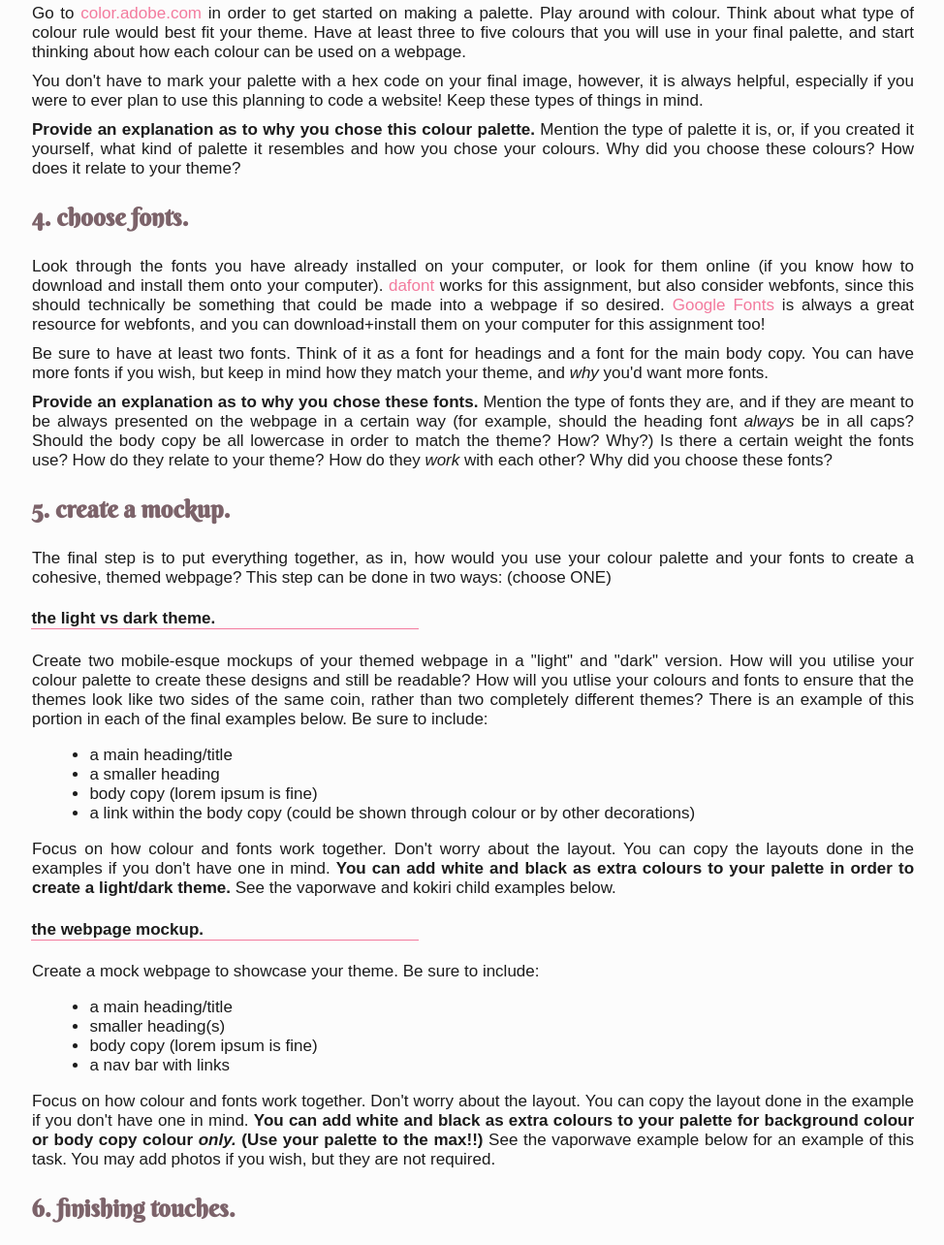
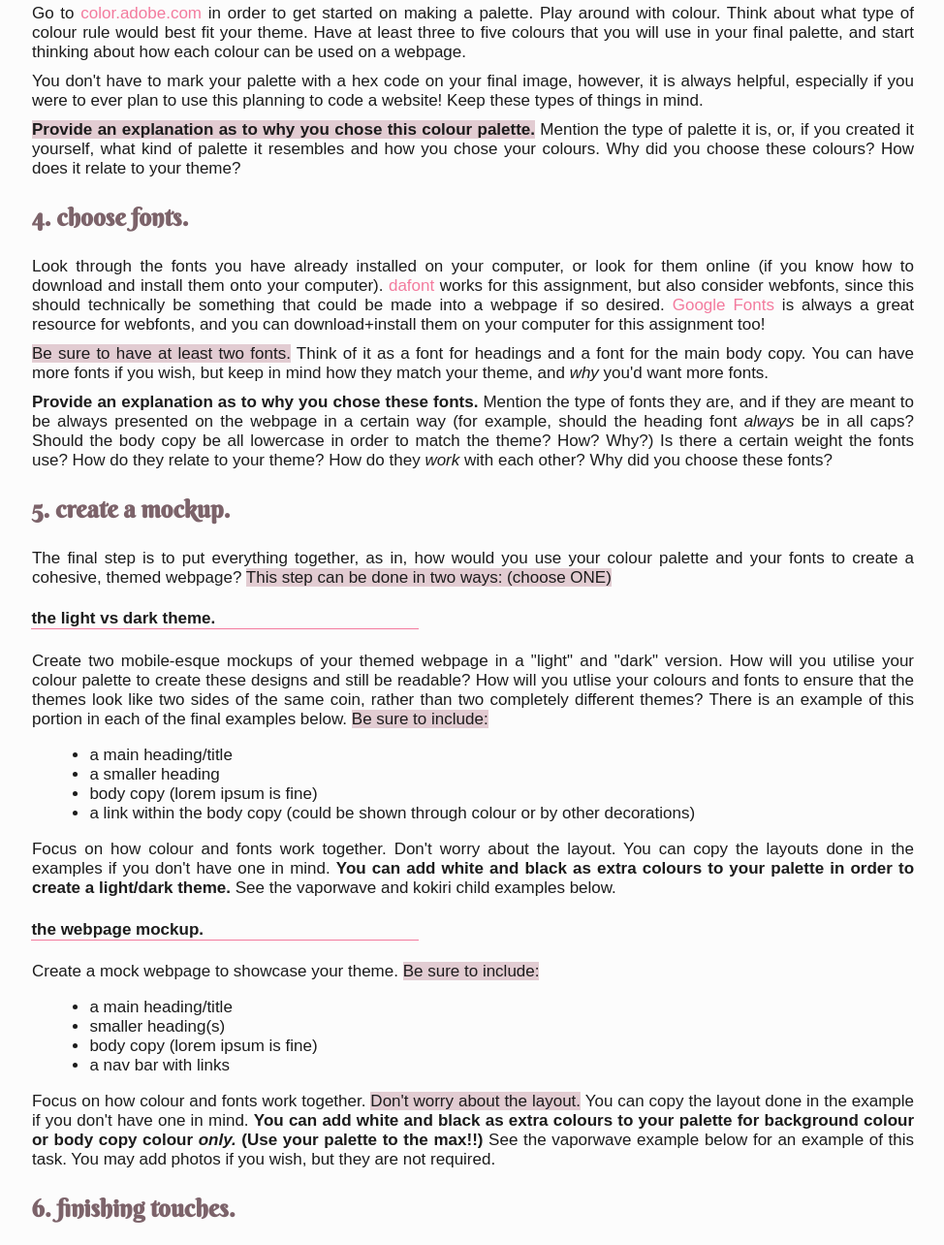
Before and after one commit to chell-github/chell-github.github.io, a plain HTML site: page presentations/week4/instructions.html in a window 1280 px wide. Shown: the part 1380-2664 px from the top of the page at 97% size, without its empty margins (152-1126 px from the left). Drawn offline with Linux system fonts and the light colour scheme; a web font is replaced by a local one.

Commit message:
fixed rubric

```diff
--- a/presentations/week4/instructions.html
+++ b/presentations/week4/instructions.html
@@ -16,6 +16,9 @@
       font-size: 17px;
     }
 
+::selection{
+  background-color: #e2ccd2;
+}
     h1, h2, h3 {
       font-family: 'Berkshire Swash', cursive;
       color: #F37B9E;
@@ -31,6 +34,13 @@
       width: 300px;
       height: 300px;
       color: #F37B9E;
+      background-color: #e2ccd2;
+    }
+
+    .highlight{
+      /*background-color:#F37B9E;
+      color: #fcfcfc;*/
+      color: #1c1c1c;
       background-color: #e2ccd2;
     }
 
@@ -145,7 +155,7 @@
     <main>
 
       <h2>instructions.</h2>
-      <p>Your task is to create a visually pleasing representation of a plan for a website or webpage based on a specific theme. The theme can be about absolutely anything; it can be based on a concept, a tv show, a character, etc. Whatever you choose to
+      <p>Your task is to create a visually pleasing representation of a plan for a website or webpage based on a specific theme. <span class="highlight">The theme can be about absolutely anything;</span> it can be based on a concept, a tv show, a character, etc. Whatever you choose to
         base your theme on, just be sure to explain what your theme is and how you plan to showcase that theme through colour and typography. You may use either <strong>Photoshop, Illustrator, or InDesign.</strong> What ever you're comfortable with!</p>
 
       <p>If you're having trouble choosing a theme, here are some ideas to get you started. Don't be afraid to get creative and present these themes in a completely unique way! As long as you're able to explain your reasoning behind your choices, you can
@@ -175,16 +185,16 @@
 
       <p>You don't have to mark your palette with a hex code on your final image, however, it is always helpful, especially if you were to ever plan to use this planning to code a website! Keep these types of things in mind.</p>
 
-      <p><strong>Provide an explanation as to why you chose this colour palette.</strong> Mention the type of palette it is, or, if you created it yourself, what kind of palette it resembles and how you chose your colours. Why did you choose these colours? How does it relate to your theme?</p>
+      <p><strong><span class="highlight">Provide an explanation as to why you chose this colour palette.</span></strong> Mention the type of palette it is, or, if you created it yourself, what kind of palette it resembles and how you chose your colours. Why did you choose these colours? How does it relate to your theme?</p>
       <h3>4. choose fonts.</h3>
       <p>Look through the fonts you have already installed on your computer, or look for them online (if you know how to download and install them onto your computer). <a href="https://www.dafont.com/" target="_blank">dafont</a> works for this assignment, but also consider webfonts, since this should technically be something that could be made into a webpage if so desired. <a href="https://fonts.google.com/">Google Fonts</a> is always a great resource for webfonts, and you can download+install them on your computer for this assignment too!</p>
-      <p>Be sure to have at least two fonts. Think of it as a font for headings and a font for the main body copy. You can have more fonts if you wish, but keep in mind how they match your theme, and <em>why</em> you'd want more fonts.</p>
+      <p><span class="highlight">Be sure to have at least two fonts.</span> Think of it as a font for headings and a font for the main body copy. You can have more fonts if you wish, but keep in mind how they match your theme, and <em>why</em> you'd want more fonts.</p>
       <p><strong>Provide an explanation as to why you chose these fonts.</strong> Mention the type of fonts they are, and if they are meant to be always presented on the webpage in a certain way (for example, should the heading font <em>always</em> be in all caps? Should the body copy be all lowercase in order to match the theme? How? Why?) Is there a certain weight the fonts use? How do they relate to your theme? How do they <em>work</em> with each other? Why did you choose these fonts?</p>
       <h3>5. create a mockup.</h3>
-      <p>The final step is to put everything together, as in, how would you use your colour palette and your fonts to create a cohesive, themed webpage? This step can be done in two ways: (choose ONE)</p>
+      <p>The final step is to put everything together, as in, how would you use your colour palette and your fonts to create a cohesive, themed webpage? <span class="highlight">This step can be done in two ways: (choose ONE)</span></p>
 
       <h4>the light vs dark theme.</h4>
-      <p>Create two mobile-esque mockups of your themed webpage in a "light" and "dark" version. How will you utilise your colour palette to create these designs and still be readable? How will you utlise your colours and fonts to ensure that the themes look like two sides of the same coin, rather than two completely different themes? There is an example of this portion in each of the final examples below. Be sure to include:</p>
+      <p>Create two mobile-esque mockups of your themed webpage in a "light" and "dark" version. How will you utilise your colour palette to create these designs and still be readable? How will you utlise your colours and fonts to ensure that the themes look like two sides of the same coin, rather than two completely different themes? There is an example of this portion in each of the final examples below. <span class="highlight">Be sure to include:</span></p>
       <ul>
         <li>a main heading/title</li>
         <li>a smaller heading</li>
@@ -195,14 +205,14 @@
       <p>Focus on how colour and fonts work together. Don't worry about the layout. You can copy the layouts done in the examples if you don't have one in mind. <strong>You can add white and black as extra colours to your palette in order to create a light/dark theme.</strong> See the vaporwave and kokiri child examples below.
       </p>
       <h4>the webpage mockup.</h4>
-      <p>Create a mock webpage to showcase your theme. Be sure to include:</p>
+      <p>Create a mock webpage to showcase your theme. <span class="highlight">Be sure to include:</span></p>
       <ul>
         <li>a main heading/title</li>
         <li>smaller heading(s)</li>
         <li>body copy (lorem ipsum is fine)</li>
         <li>a nav bar with links</li>
       </ul>
-      <p>Focus on how colour and fonts work together. Don't worry about the layout. You can copy the layout done in the example if you don't have one in mind. <strong>You can add white and black as extra colours to your palette for background colour or body copy colour <em>only.</em> (Use your palette to the max!!)</strong> See the vaporwave example below for an example of this task. You may add photos if you wish, but they are not required.</p>
+      <p>Focus on how colour and fonts work together. <span class="highlight">Don't worry about the layout.</span> You can copy the layout done in the example if you don't have one in mind. <strong>You can add white and black as extra colours to your palette for background colour or body copy colour <em>only.</em> (Use your palette to the max!!)</strong> See the vaporwave example below for an example of this task. You may add photos if you wish, but they are not required.</p>
       <h3>6. finishing touches.</h3>
       <p>Add images or other decorative elements to your image in order to really bring it all together. Ask yourself: does the final product evoke your theme <em>visually,</em> at a glance? Even if someone doesn't know the name of your theme, could they see that all the elements, colours, and fonts, work together?</p>
       <h3>7. save the file.</h3>
@@ -268,10 +278,11 @@
       <h3>PRACTICE TASKS</h3>
           <p>finding the fonts <strong>0/1</strong><br />making a colour palette <strong>0/1</strong></p>
       <h3>FINAL TASK</h3>
-          <p><strong>theme choice.</strong> (is it concise? is it conveyed through both your fonts and colours?) <strong>0/3</strong><br />
+          <p><strong>theme choice.</strong> (is it concise? is it conveyed through both your fonts and colours?) <strong>0/2</strong><br />
           <strong>colour palette.</strong> (do you explain your choice? do the colours work? do they match your theme? do you mention the type of palette it is? did you have any inspirations?) <strong>0/3</strong><br />
           <strong>font choices.</strong> (do the fonts work well together? are they readable? do they match your theme? do you mention the type of fonts they are? do you explain their weight or relative size? do you mention any other factors to keep in mind for these fonts to work with your theme?) <strong>0/3</strong><br />
           <strong>creativity.</strong> (did you present your theme in a visually pleasing way? does it look like time and care was put into your work? did you utilise any extra time you had to make sure it looks the best it can? are your thoughts clearly outlined and easy to follow?) <strong>0/5</strong><br />
+            <br /><strong>total: 0/15</strong><br /><br />
             <strong>bonus.</strong> (made both a light/dark theme AND a webpage mockup for step 5)<strong>0/1</strong>
         </p>
 
```
